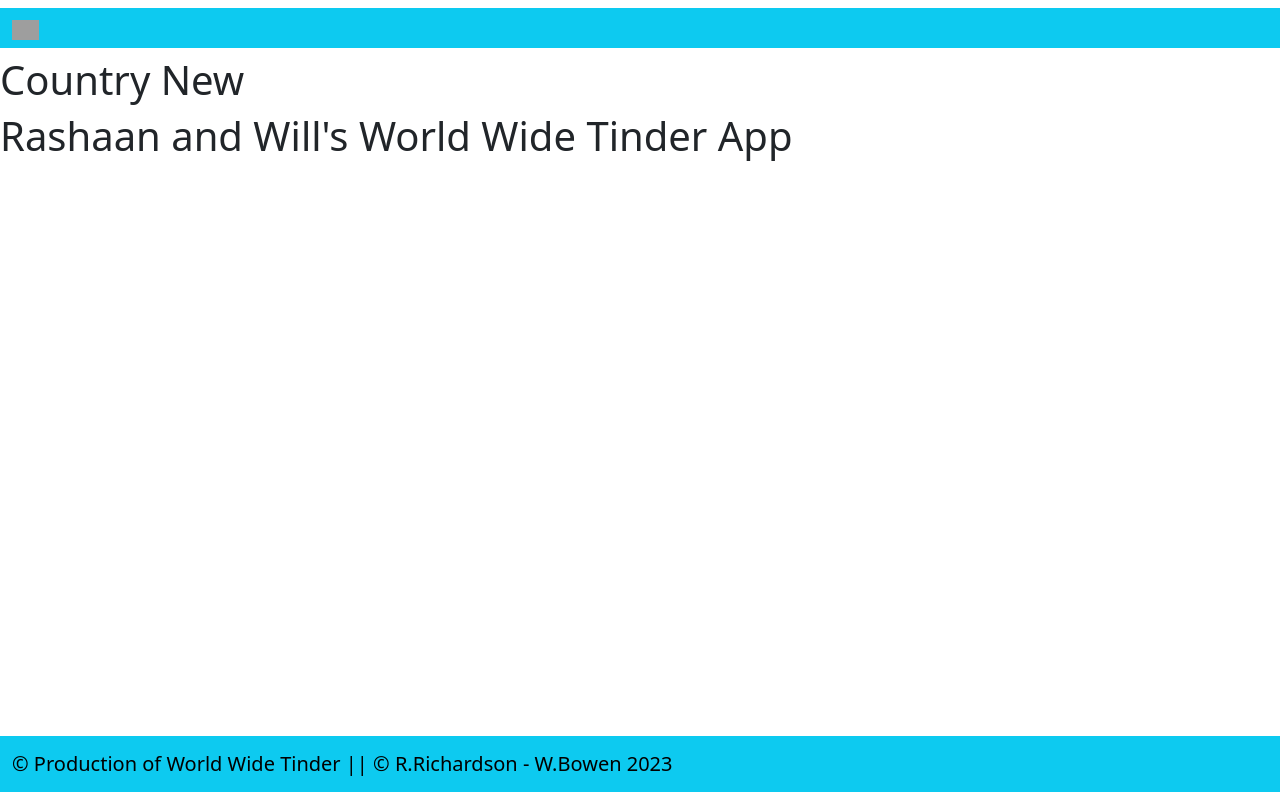
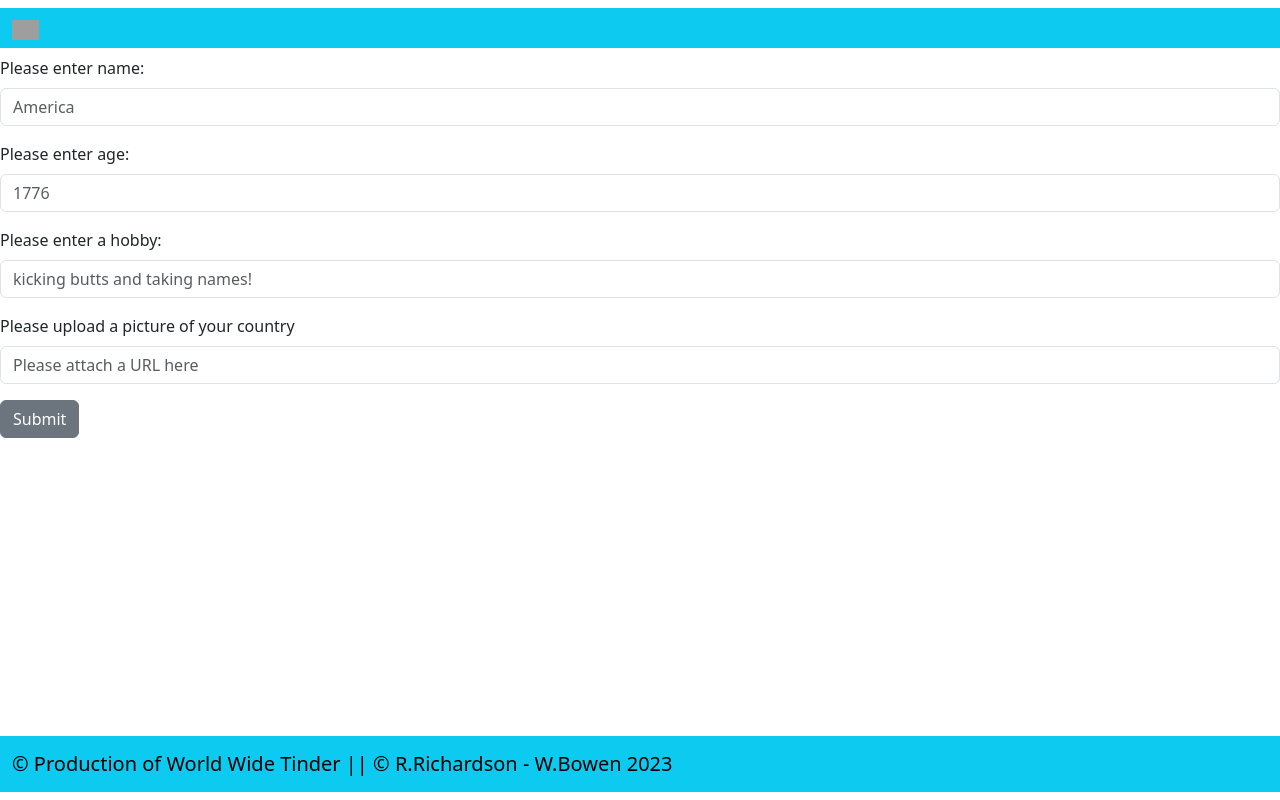
Before and after one commit to learn-academy-2023-charlie/cat-tinder-frontend-worldwide-tinder, a React (Create React App) app: page /countrynew in a window 1280 px wide. Built offline with nearby package versions, Linux system fonts and the light colour scheme; grey boxes are pictures that could not be loaded.

Commit message:
added form to CountryNew which can take/store input on new country

```diff
--- a/src/App.js
+++ b/src/App.js
@@ -12,7 +12,13 @@
 import "./App.css";
 
 function App() {
+
   const [countries, setCountries] = useState(mockCountries);
+
+  const createCountry = (createdCountry) => {
+      console.log("my created country:", createdCountry);
+  }
+
   return (
     <>
       <Header />
@@ -20,12 +26,10 @@
         <Route path="/" element={<Home />} />
         <Route path="/countryedit" element={<CountryEdit countries={countries} />} />
         <Route path="/countryindex" element={<CountryIndex countries={countries} />} />
-        <Route path="/countrynew" element={<CountryNew countries={countries} />} />
+        <Route path="/countrynew" element={<CountryNew createCountry={createCountry} />} />
         <Route path="/countryshow/:id" element={<CountryShow countries={countries} />} />
         <Route path="/*" element={<NotFound />} />
       </Routes>
-
-      <h1>Rashaan and Will's World Wide Tinder App</h1>
       <Footer />
     </>
   );
--- a/src/pages/CountryNew.js
+++ b/src/pages/CountryNew.js
@@ -1,9 +1,83 @@
-import React from "react"
+import React, { useState } from "react"
+import { Form, FormGroup, Input, Label, Button } from "reactstrap"
+import { useNavigate } from "react-router-dom"
 
-function CountryNew() {
-  return (<>
-    <h1>Country New</h1>
-  </>
+function CountryNew({createCountry}) {
+
+  const navigate = useNavigate()
+
+  const [newCountry, setNewCountry] = useState({
+    name: "",
+    age: "",
+    hobby: "",
+    image: ""
+  })
+
+  const handleChange = (e) => {
+    setNewCountry({...newCountry, [e.target.name]: e.target.value})
+  }
+
+  const handleClick = () => {
+    createCountry(newCountry)
+    navigate("/countryindex")
+  }
+
+  return (
+    <>
+      <div id="countrynew">
+        <Form>
+          <FormGroup>
+            <Label for="country-name">Please enter name:</Label>
+            <Input
+              id="country-name"
+              name="name"
+              placeholder="America"
+              type="text"
+              onChange={handleChange}
+              value={newCountry.name}
+            />
+          </FormGroup>
+          <FormGroup>
+            <Label for="country-age">Please enter age:</Label>
+            <Input
+              id="country-age"
+              name="age"
+              placeholder="1776"
+              type="text"
+              onChange={handleChange}
+              value={newCountry.age}
+            />
+          </FormGroup>
+          <FormGroup>
+            <Label for="country-hobby">Please enter a hobby:</Label>
+            <Input
+              id="country-hobby"
+              name="hobby"
+              placeholder="kicking butts and taking names!"
+              type="text"
+              onChange={handleChange}
+              value={newCountry.hobby}
+            />
+          </FormGroup>
+          <FormGroup>
+            <Label for="country-image">
+              Please upload a picture of your country
+            </Label>
+            <Input
+              id="country-image"
+              name="image"
+              placeholder="Please attach a URL here"
+              type="url"
+              onChange={handleChange}
+              value={newCountry.image}
+            />
+          </FormGroup>
+          <Button onClick={handleClick} name="submit">
+            Submit
+          </Button>
+        </Form>
+      </div>
+    </>
   );
 }
 
```
Also changed, not shown: 1 other file (tests, documents, lock files or other folders).
